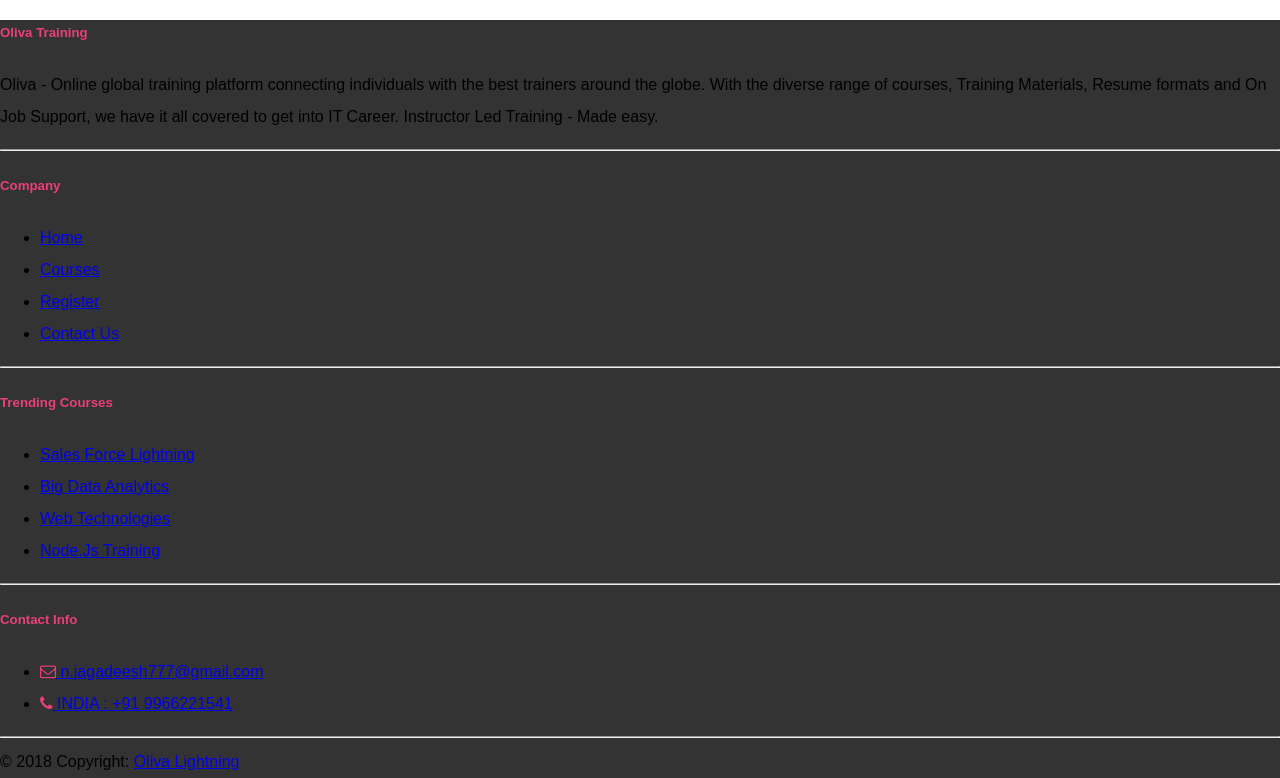
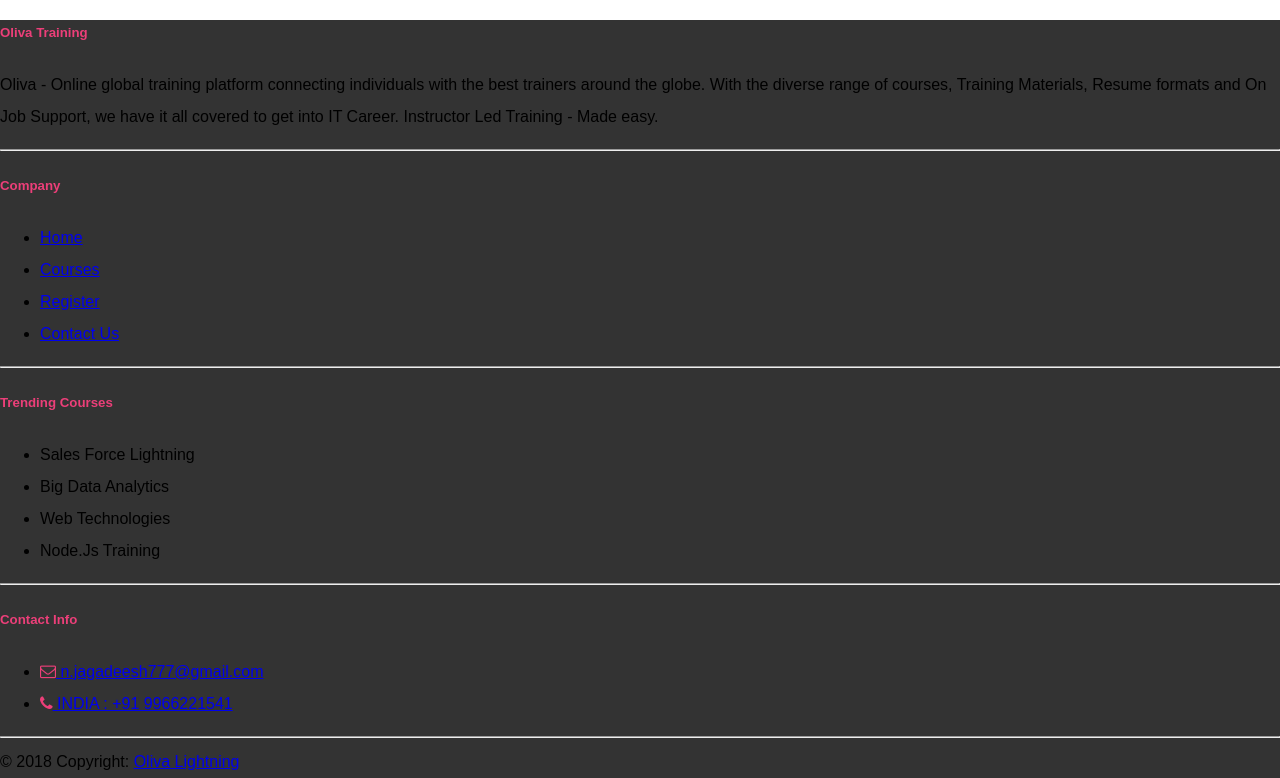
Before and after one commit to trinethrareddy/Oliva, an Angular app: page /#/home in a window 1280 px wide. Shown: the part 3047-3825 px from the top of the page. Built offline with nearby package versions, Linux system fonts and the light colour scheme; what angular-bootstrap-md would draw is missing.

Commit message:
Added links routing in the footer component

```diff
--- a/src/app/course-details/course-details.component.ts
+++ b/src/app/course-details/course-details.component.ts
@@ -13,24 +13,22 @@
   course: any;
   courseName: string;
   selectedCourse: any;
-  constructor(private route: ActivatedRoute) { }
-
-  ngOnInit() {
-    console.log('COURSES::', COURSES);
+  constructor(private route: ActivatedRoute) {
     this.course = this.route.paramMap.subscribe((params: ParamMap) => {
       this.courseName = params.get('name');
       if (this.courseName) {
-        console.log(this.courseName);
+        const matchedCourse = _.filter(COURSES, (course) => {
+          return course.name === this.courseName;
+        });
+        if (matchedCourse.length) {
+          this.selectedCourse = matchedCourse[0];
+        }
       }
     });
-    if (this.courseName) {
-      const matchedCourse = _.filter(COURSES, (course) => {
-        return course.name === this.courseName;
-      });
-      if (matchedCourse.length) {
-        this.selectedCourse = matchedCourse[0];
-      }
-    }
+  }
+  ngOnInit() {
+
+
 
   }
 
--- a/src/app/footer/footer.component.html
+++ b/src/app/footer/footer.component.html
@@ -47,16 +47,16 @@
         <h5 class="title">Trending Courses</h5>
         <ul>
           <li>
-            <a class="hover-app-color" href="#!">Sales Force Lightning</a>
+            <a class="hover-app-color" (click)="gotoCourseDetails('Salesforce Lightning Training')">Sales Force Lightning</a>
           </li>
           <li>
-            <a class="hover-app-color" href="#!">Big Data Analytics</a>
+            <a class="hover-app-color" (click)="gotoCourseDetails('Data Science')">Big Data Analytics</a>
           </li>
           <li>
-            <a class="hover-app-color" href="#!">Web Technologies</a>
+            <a class="hover-app-color" (click)="gotoCourseDetails('Web Technologies')">Web Technologies</a>
           </li>
           <li>
-            <a class="hover-app-color" href="#!">Node.Js Training</a>
+            <a class="hover-app-color" (click)="gotoCourseDetails('Node JS')">Node.Js Training</a>
           </li>
         </ul>
       </div>
--- a/src/app/footer/footer.component.ts
+++ b/src/app/footer/footer.component.ts
@@ -1,5 +1,5 @@
 import { Component, OnInit } from '@angular/core';
-
+import { Router } from '@angular/router';
 @Component({
   selector: 'app-footer',
   templateUrl: './footer.component.html',
@@ -10,9 +10,15 @@
   companyLinks: any;
   trendingCourses: any;
   contactInfo: any;
-  constructor() { }
+  constructor(public router: Router) { }
 
   ngOnInit() {
   }
 
+  /**
+  * @function gotoCourseDetails : goto course detail
+  */
+  gotoCourseDetails(courseName) {
+    this.router.navigate(['/coursesDetails', courseName]);
+  }
 }
```
